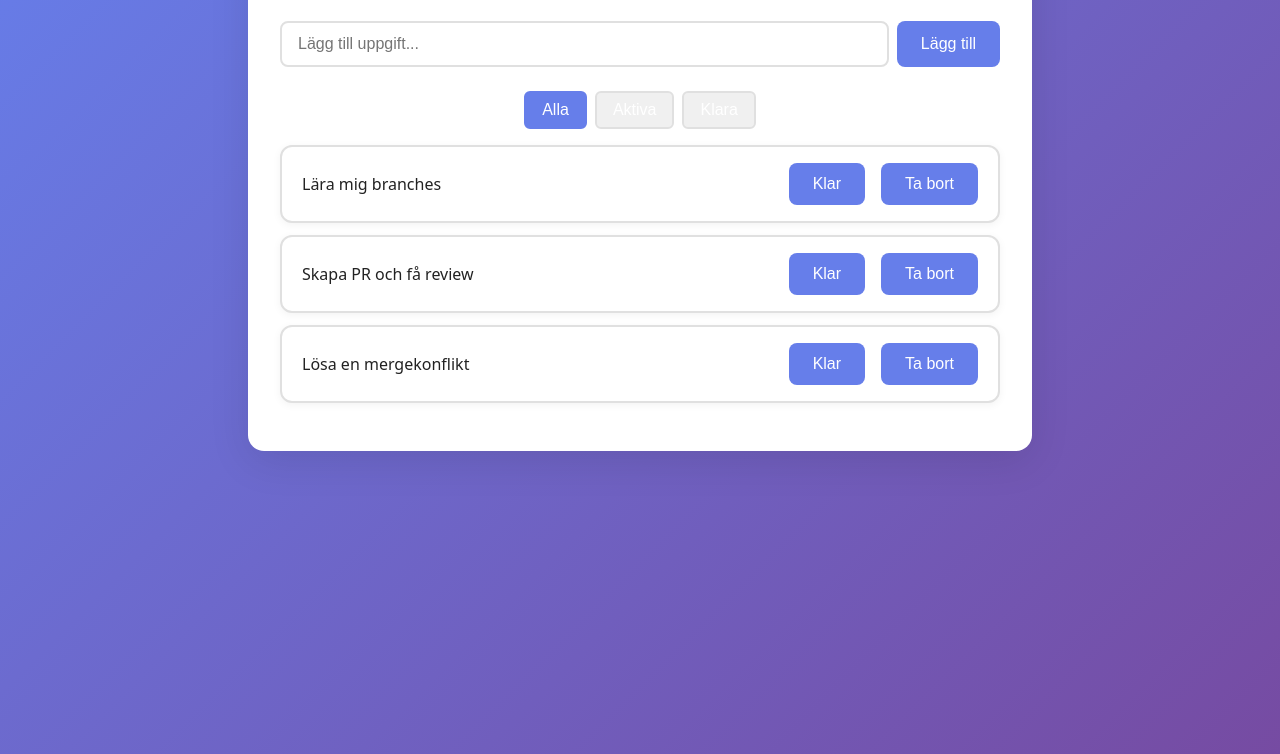
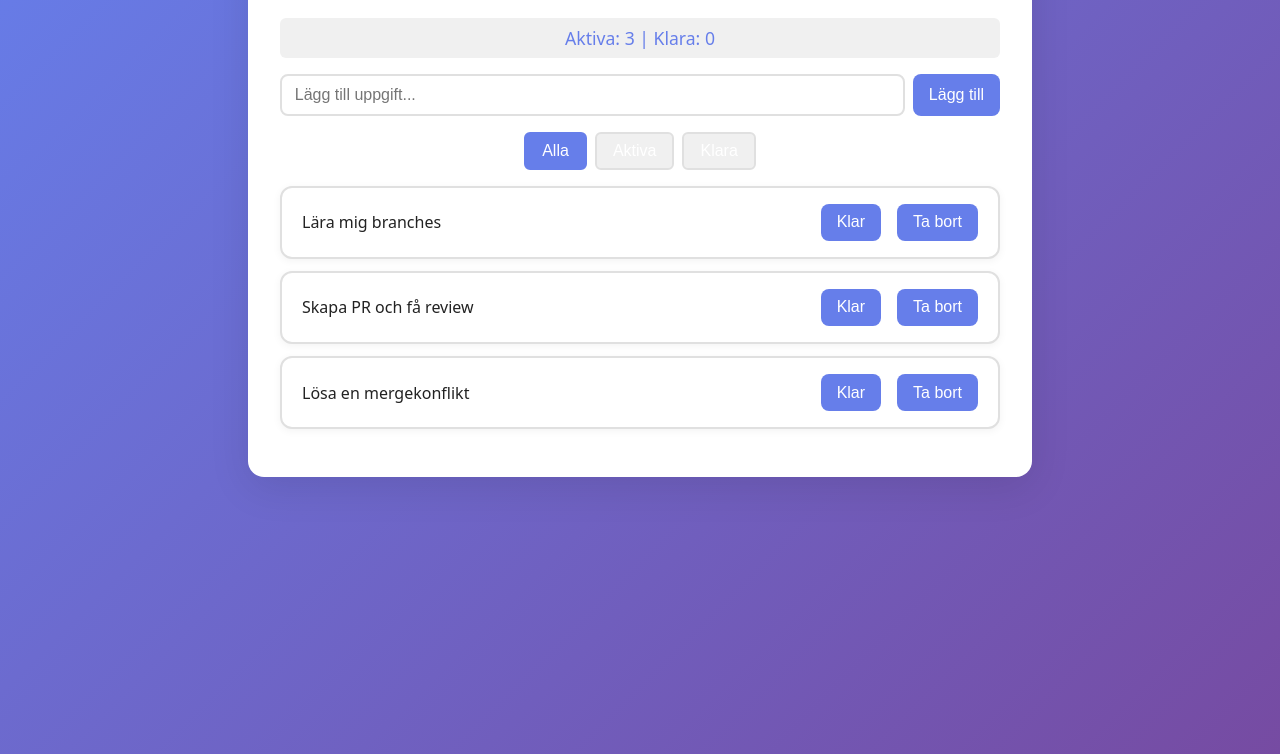
Before and after one commit to amerdervisicc/ExaminationGIT, a plain HTML site: page starter/index.html in a window 1280 px wide. Shown: the part 110-864 px from the top of the page. Drawn offline with Linux system fonts and the light colour scheme.

Commit message:
feat(counter): add counter showing active and done todos (#4)
## Mergekonflikter lösta

Tre konflikter i `app.js`, `README.md` och `style.css` mellan localStorage/filter/counter-features.

## Lösning:
 Kombinerade alla ändringar så att alla features fungerar tillsammans:
- app.js: Behöll både `currentFilter` och `saveTodos()`, använder `originalIndex` + `saveTodos()`
- README.md: "Todo Lite med filter och räknare-funktion"
- style.css: Behöll både `.counter` och `.filter-btn`-styling

**Testat:** Alla features fungerar korrekt tillsammans.

```diff
--- a/starter/app.js
+++ b/starter/app.js
@@ -14,6 +14,13 @@ if (savedTodos) {
 const listEl = document.getElementById("todoList");
 const addBtn = document.getElementById("addBtn");
 const inputEl = document.getElementById("todoInput");
+const counterEl = document.getElementById("counter");
+
+function updateCounter() {
+  const activeCount = todos.filter(t => !t.done).length;
+  const doneCount = todos.filter(t => t.done).length;
+  counterEl.textContent = `Aktiva: ${activeCount} | Klara: ${doneCount}`;
+}
 
 let currentFilter = 'all';
 function saveTodos() {
@@ -46,6 +53,8 @@ function render() {
     const toggle = document.createElement("button");
     toggle.textContent = t.done ? "Ångra" : "Klar";
     toggle.onclick = () => {
+      todos[i].done = !todos[i].done;
+      updateCounter();
       todos[originalIndex].done = !todos[originalIndex].done;
       render();
     };
@@ -53,6 +62,8 @@ function render() {
     const del = document.createElement("button");
     del.textContent = "Ta bort";
     del.onclick = () => {
+      todos.splice(i, 1);
+      updateCounter();
       todos.splice(originalIndex, 1);
       render();
     };
@@ -60,6 +71,7 @@ function render() {
     li.append(label, spacer, toggle, del);
     listEl.appendChild(li);
   });
+  updateCounter();
 }
 
 // CONFLICT-SEED: Ändra den här hjälpfunktionen i två olika branches för att skapa en konflikt.
@@ -73,6 +85,7 @@ addBtn.addEventListener("click", () => {
   addTodo(val);
   saveTodos();
   inputEl.value = "";
+  updateCounter();
   render();
 });
 
--- a/starter/index.html
+++ b/starter/index.html
@@ -9,6 +9,8 @@
   <body>
     <main class="container">
       <h1>Todo Lite</h1>
+
+      <div id="counter" class="counter">Aktiva: 0 | Klara: 0</div>
 
       <div class="actions">
         <input id="todoInput" placeholder="Lägg till uppgift..." />
--- a/starter/style.css
+++ b/starter/style.css
@@ -78,6 +78,20 @@ button:active {
   transition: all 0.2s;
 }
 
+.counter {
+  text-align: center;
+  font-size: 1.1rem;
+  font-weight: 500;
+  color: #667eea;
+  margin: 1rem 0;
+  padding: 0.5rem;
+  background: #f0f0f0;
+  border-radius: 6px;
+}
+
+.actions { display: flex; gap: 0.5rem; margin: 1rem 0; }
+input { flex: 1; padding: 0.6rem 0.8rem; }
+button { padding: 0.6rem 1rem; cursor: pointer; }
 .filter-btn:hover {
   background: #e0e0e0;
 }
```
Also changed, not shown: 1 other file.
